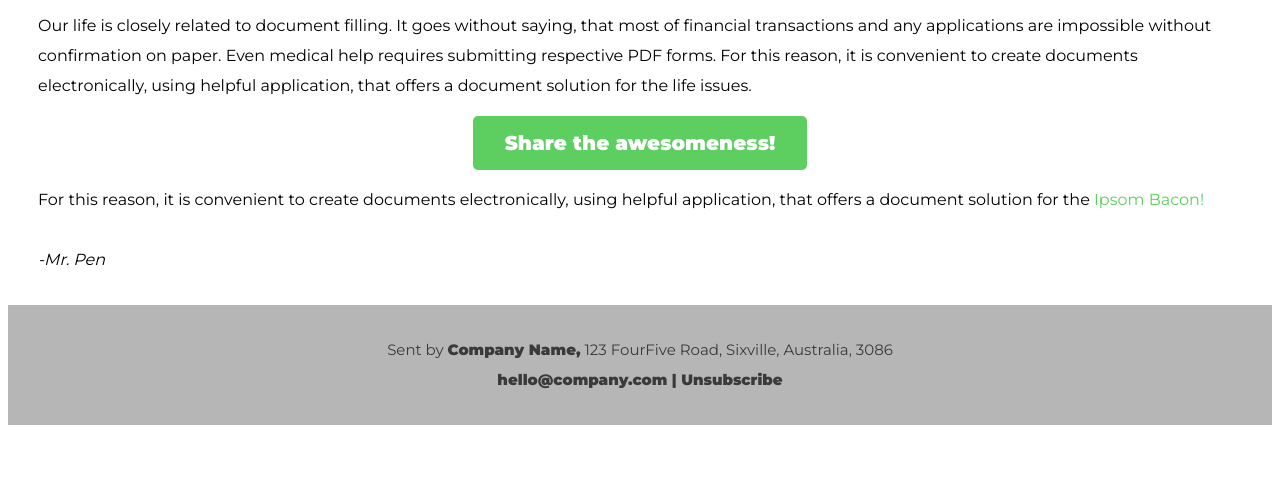
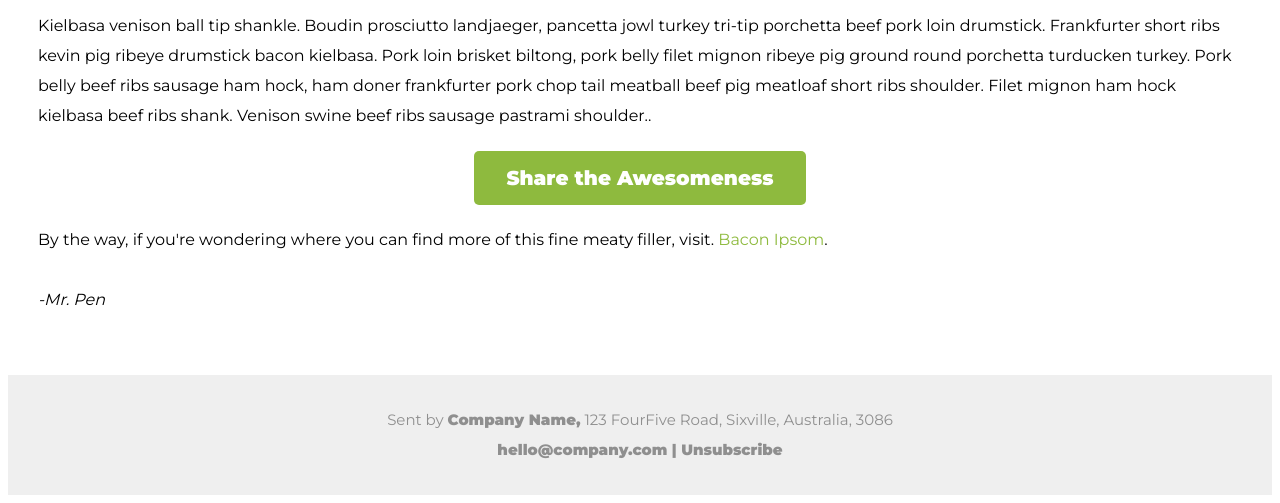
Before and after one commit to LTaylor137/WebProgramming_2020, a plain HTML site: page week2/first_task.html in a window 1280 px wide. Shown: the part 459-962 px from the top of the page. Before the commit the page ends 892 px from the top, so only its background shows below. Drawn offline with Linux system fonts and the light colour scheme.

Commit message:
task 1 complete

```diff
--- a/week2/first_task.css
+++ b/week2/first_task.css
@@ -10,7 +10,7 @@
     font-weight: 900;
     font-size: 30px;
     margin: 0;
-    background-color: rgb(92, 207, 96);
+    background-color: rgb(142,186,62);
     height: 330px;
     text-align: center;
     line-height: 350px;
@@ -25,7 +25,7 @@
     text-align: left;
     line-height: 30px;
     color: rgb(0, 0, 0);
-    margin: 10;
+    margin: 19;
 }
 
 .subhead {
@@ -42,7 +42,7 @@
 .button {
     text-decoration: none;
     font-weight: 900;
-    background-color: rgb(92, 207, 96);
+    background-color: rgb(142,186,62);
     border: none;
     color: white;
     padding: 15px 32px;
@@ -52,20 +52,20 @@
 }
 
 .buttonmargin {
-    margin-top: 15px;
-    margin-bottom: 15px;
+    margin-top: 20px;
+    margin-bottom: 20px;
 }
 
 .link {
     text-decoration: none;
-    color: rgb(92, 207, 96);
+    color: rgb(142,186,62);
 }
 
 .footer {
     margin-top: 30px;
     font-size: 15px;
-    background-color: rgb(182, 182, 182);
+    background-color: rgb(239,239,239);
     text-align: center;
     line-height: 30px;
-    color: rgb(58, 58, 58);
+    color: rgb(143,143,143);
 }
--- a/week2/first_task.html
+++ b/week2/first_task.html
@@ -4,7 +4,7 @@
 <head>
     <meta charset="UTF-8">
     <meta name="viewport" content="width=device-width, initial-scale=1.0">
-    <title>Document</title>
+    <title>First Task</title>
 
     <link href="https://fonts.googleapis.com/css?family=Montserrat:400,900&display=swap" rel="stylesheet">
 
@@ -25,27 +25,26 @@
         <div class="subhead">
             Hi Stranger,
         </div>
-        Our life is closely related to document filling. It goes without saying, that most of financial transactions and
-        any applications are impossible without confirmation on paper. Even medical help requires submitting respective
-        PDF forms. For this reason, it is convenient to create documents electronically, using helpful application, that
-        offers a document solution for the life issues.
+        Kielbasa venison ball tip shankle. Boudin prosciutto landjaeger, pancetta jowl turkey tri-tip porchetta beef
+        pork loin drumstick. Frankfurter short ribs kevin pig ribeye drumstick bacon kielbasa. Pork loin brisket
+        biltong, pork belly filet mignon ribeye pig ground round porchetta turducken turkey. Pork belly beef ribs
+        sausage ham hock, ham doner frankfurter pork chop tail meatball beef pig meatloaf short ribs shoulder. Filet
+        mignon ham hock kielbasa beef ribs shank. Venison swine beef ribs sausage pastrami shoulder..
     </div>
 
     <div style="text-align: center;" class="buttonmargin">
 
         <a class="button" href>
-            Share the awesomeness!
+            Share the Awesomeness
         </a>
     </div>
 
     <div class="body">
-        For this reason, it is convenient to create documents electronically, using helpful application, that
-        offers a document solution for the
-        <a class="link" href>
-            Ipsom Bacon!
-        </a>
+        By the way, if you're wondering where you can find more of this fine meaty filler, visit.
+        <a class="link" href>Bacon Ipsom</a>.
         <br><br>
         <i>-Mr. Pen</i>
+        <br><br>
     </div>
 
     <div class="footer">
```
Also changed, not shown: week2/second_task.html (+25 -0 lines).
